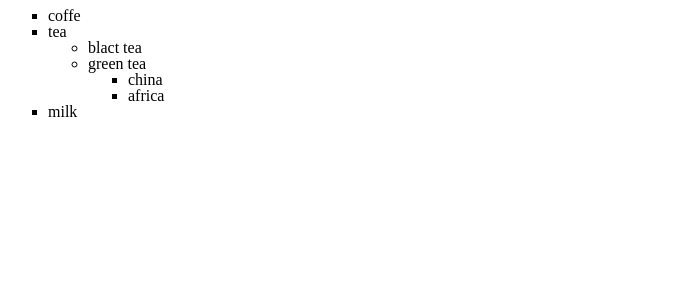
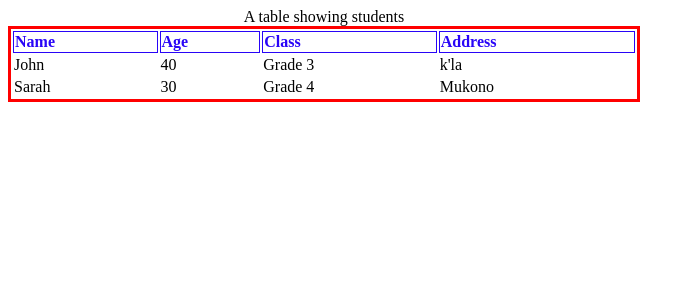
Before and after one commit to Joseph-tech1/Web-design-class, a PHP site: page /git.html in a window 1280 px wide. Shown: the top 300 px of the page, without its empty margins (0-695 px from the left). Run offline with PHP 8.4, Linux system fonts and the light colour scheme.

Commit message:
Added content to git.html

```diff
--- a/git.html
+++ b/git.html
@@ -1,17 +1,53 @@
+<!DOCTYPE html>
 <html>
-    <body>
-        <ul style="line-height: 100%; list-style-type: square;">
-            <li>coffe</li>
-            <li>tea</li>
-            <ul>
-                <li>blact tea</li>
-                <li>green tea</li>
-                <ul>
-                    <li>china</li>
-                    <li>africa</li>
-                </ul>
-            </ul>
-            <li>milk</li>
-        </ul>
+    <hed>
+        <style>
+           .table{
+            border: 3px solid red;
+            width: 50%;
+
+
+           }
+           .td{ border: 1px solid;
+            font: 900;
+
+           }
+           .tr{border: 3 blue;
+
+           }
+           .th{
+            font: 900;
+            border: 1px solid;
+            color: rgb(41, 5, 247);
+            text-align: left;
+           }
+
+        </style>
+    </hed>
+    <body >
+        <table class="table">
+            <!-- <tr>: Table row -->
+                <caption>A table showing students</caption>
+                <tr>
+                    <th class="th">Name</th> <!-- <th>: Table header cell -->
+                    <th class="th">Age</th>
+                    <th class="th">Class</th>
+                    <th class="th">Address</th>
+                </tr>
+            <tbody>
+                <tr class="tr">
+                    <td classs="td">John</td> <!-- <td>: Table data cell -->
+                    <td classs="td">40</td>
+                    <td classs="td">Grade 3</td>
+                    <td classs="td">k'la</td>
+                </tr>
+                <tr class="tr">
+                    <td classs="td">Sarah</td>
+                    <td classs="td">30</td>
+                    <td classs="td">Grade 4</td>
+                    <td classs="td">Mukono</td>
+                </tr>
+            </tbody>
+        </table>
     </body>
 </html>
```
Also changed, not shown: project.html/styles.css (+5 -8 lines).
